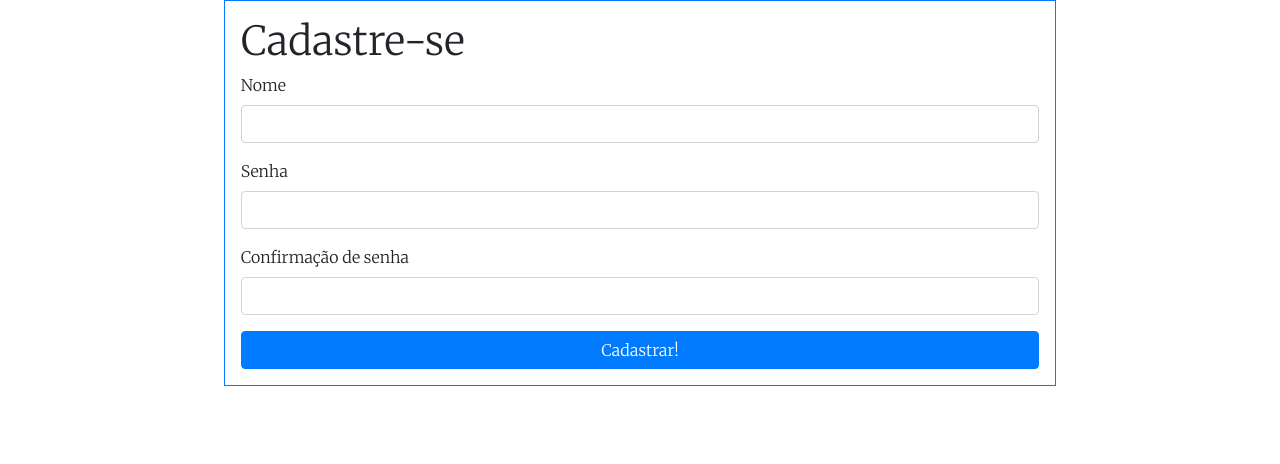
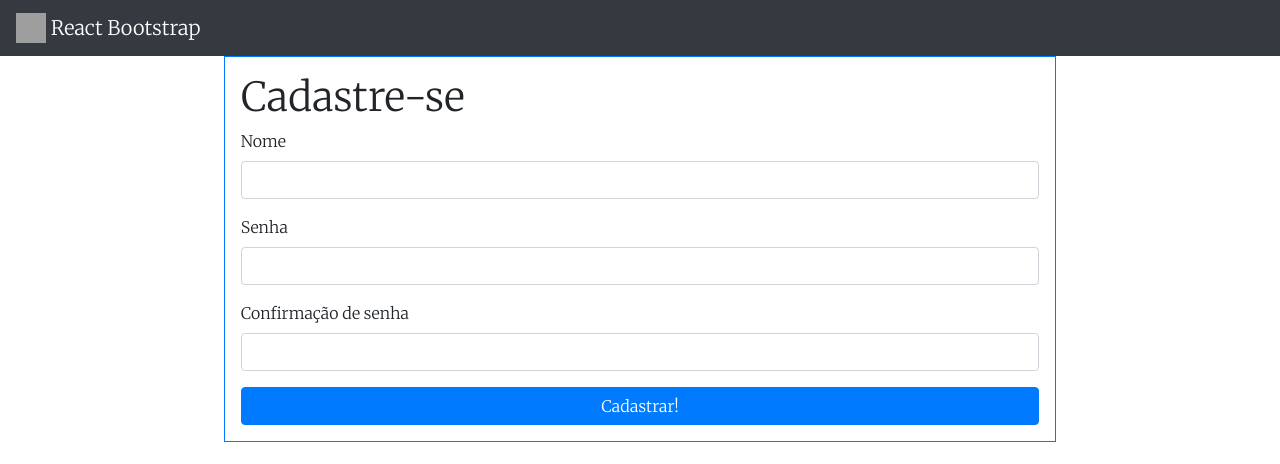
Before and after one commit to thamipontes/askme, a React (Create React App) app in the folder askme-frontend/: page /signup in a window 1280 px wide. Shown: the top 464 px of the page. Built offline with nearby package versions, Linux system fonts and the light colour scheme; grey boxes are pictures that could not be loaded.

Commit message:
Update class for function

```diff
--- a/askme-frontend/package.json
+++ b/askme-frontend/package.json
@@ -12,6 +12,7 @@
     "react": "^17.0.2",
     "react-bootstrap": "^1.5.2",
     "react-dom": "^17.0.2",
+    "react-router-dom": "^5.2.0",
     "react-scripts": "4.0.3",
     "web-vitals": "^1.0.1"
   },
--- a/askme-frontend/src/App.js
+++ b/askme-frontend/src/App.js
@@ -2,12 +2,14 @@ import './App.css';
 import SignUpPage from './components/pages/signUpPage';
 import React from 'react';
 import 'bootstrap/dist/css/bootstrap.min.css';
+
 import {
   BrowserRouter as Router,
   Switch,
   Route,
   Redirect,
 } from 'react-router-dom';
+import {Navbar} from 'react-bootstrap';
 
 /**
 * Gets the App to render
@@ -15,6 +17,19 @@ import {
 */
 function App() {
   return (
+    <div>
+      <Navbar bg="dark" variant="dark">
+        <Navbar.Brand href="#home">
+          <img
+            alt=""
+            src="/logo.svg"
+            width="30"
+            height="30"
+            className="d-inline-block align-top"
+          />{' '}
+      React Bootstrap
+        </Navbar.Brand>
+      </Navbar>
       <Router>
         <Redirect from="*" to="/signup"></Redirect>
         <Switch>
@@ -23,6 +38,7 @@ function App() {
           </Route>
         </Switch>
       </Router>
+    </div>
   );
 }
 
--- a/askme-frontend/src/components/forms/BoxedForm/index.js
+++ b/askme-frontend/src/components/forms/BoxedForm/index.js
@@ -8,23 +8,23 @@ import Form from 'react-bootstrap/Form';
  * Gets a BoxedForm Component
  * @description BoxedForm is a box with a title and optional inputs
  * @return {React.Component} BoxedForm Component
+ * @param {*} props
  */
-class BoxedForm extends React.Component {
+function BoxedForm(props) {
   /**
    * Renders the component
    * @return {Component}
    */
-  render() {
-    return (
-      <Form className="w-75 border border-primary p-3">
-        <h1>{this.props.title}</h1>
-        {this.props.children}
-        <Button className="w-100"
-          onClick={this.props.onSubmit}>{this.props.submitText}</Button>
-      </Form>
-    );
-  }
+  return (
+    <Form className="w-75 border border-primary p-3">
+      <h1>{props.title}</h1>
+      {props.children}
+      <Button className="w-100"
+        onClick={props.onSubmit}>{props.submitText}</Button>
+    </Form>
+  );
 }
+
 
 BoxedForm.propTypes = {
   title: PropTypes.string,
--- a/askme-frontend/src/components/forms/FormInput/index.js
+++ b/askme-frontend/src/components/forms/FormInput/index.js
@@ -1,4 +1,4 @@
-import React, {Component} from 'react';
+import React from 'react';
 import PropTypes from 'prop-types';
 import './index.css';
 import Form from 'react-bootstrap/Form';
@@ -7,23 +7,22 @@ import Form from 'react-bootstrap/Form';
  * Gets a FormInput Component
  * @description FormInput is a component used to create forms easily
  * @return {Component} FormInput Component
+ * @param {any} props propriedade
  */
-class FormInput extends Component {
+function FormInput(props) {
   /**
    * Renders the component
    * @return {Component}
    */
-  render() {
-    return (
-      <Form.Group>
-        <Form.Label>{this.props.label}</Form.Label>
-        <Form.Control type={this.props.type}
-          value={this.props.value}
-          onChange={this.props.onChange}
-          name={this.props.name}></Form.Control>
-      </Form.Group>
-    );
-  }
+  return (
+    <Form.Group className="input-block">
+      <Form.Label>{props.label}</Form.Label>
+      <Form.Control type={props.type}
+        value={props.value}
+        onChange={props.onChange}
+        name={props.name}></Form.Control>
+    </Form.Group>
+  );
 }
 
 FormInput.propTypes = {
--- a/askme-frontend/src/components/pages/signUpPage/index.js
+++ b/askme-frontend/src/components/pages/signUpPage/index.js
@@ -1,93 +1,86 @@
-import React from 'react';
+import React, {useState} from 'react';
 import BoxedForm from '../../forms/BoxedForm';
 import FormInput from '../../forms/FormInput';
 import Container from 'react-bootstrap/Container';
 import Row from 'react-bootstrap/Row';
 import Col from 'react-bootstrap/Col';
 import UserService from '../../../services/user.service';
-
 /**
  * Gets the SignUpPage Component
  * @return {React.Component} SignUpPage Component
  */
-class SignUpPage extends React.Component {
-  /**
-   * Construtor para SignUpPage
-   * @param {*} props
-   */
-  constructor(props) {
-    super(props);
-
-    this.state = {
-      name: '',
-      password: '',
-      passwordConfirmation: '',
-    };
-
-    this.handleChange = this.handleChange.bind(this);
-    this.handleSubmit = this.handleSubmit.bind(this);
-  }
+function SignUpPage() {
+  const [name, setName] = useState('');
+  const [password, setPassword] = useState('');
+  const [passwordConfirmation, setPasswordConfirmation] = useState('');
 
   /**
    * Altera o estado conforme as inputs
    * @param {*} event
    */
-  handleChange(event) {
+  function handleChange(event) {
     const target = event.target;
     const value = target.value;
-    const name = target.name;
-
-    this.setState({
-      [name]: value,
-    });
+    const nameReceived = target.name;
+    switch (nameReceived) {
+      case 'name':
+        setName(value);
+        break;
+      case 'password':
+        setPassword(value);
+        break;
+      case 'passwordConfirmation':
+        setPasswordConfirmation(value);
+        break;
+      default:
+        break;
+    }
   }
 
   /**
    * Realiza requisição de envio
    * @param {*} event
    */
-  async handleSubmit(event) {
+  async function handleSubmit(event) {
     await UserService.createUser(
-        this.state.name,
-        this.state.password,
-        this.state.passwordConfirmation,
+        name,
+        password,
+        passwordConfirmation,
     );
 
     event.preventDefault();
   }
-
+  console.log(name, password, passwordConfirmation);
   /**
    * Retorna o componente a ser renderizado
    * @return {React.Component}
    */
-  render() {
   return (
     <Container className="w-100">
       <Row>
         <Col className="d-flex justify-content-center">
           <BoxedForm title="Cadastre-se"
-              submitText="Cadastrar!" onSubmit={this.handleSubmit}>
+            submitText="Cadastrar!" onSubmit={handleSubmit}>
             <FormInput label="Nome"
               name="name"
               type="text"
-                value={this.state.name}
-                onChange={this.handleChange}></FormInput>
+              value={name}
+              onChange={handleChange}></FormInput>
             <FormInput label="Senha"
               name="password"
               type="password"
-                value={this.state.password}
-                onChange={this.handleChange}></FormInput>
+              value={password}
+              onChange={handleChange}></FormInput>
             <FormInput label="Confirmação de senha"
               name="passwordConfirmation"
               type="password"
-                value={this.state.passwordConfirmation}
-                onChange={this.handleChange}></FormInput>
+              value={passwordConfirmation}
+              onChange={handleChange}></FormInput>
           </BoxedForm>
         </Col>
       </Row>
     </Container>
   );
 }
-}
 
 export default SignUpPage;
```
Lines whose indentation alone changed are shown as unchanged.
